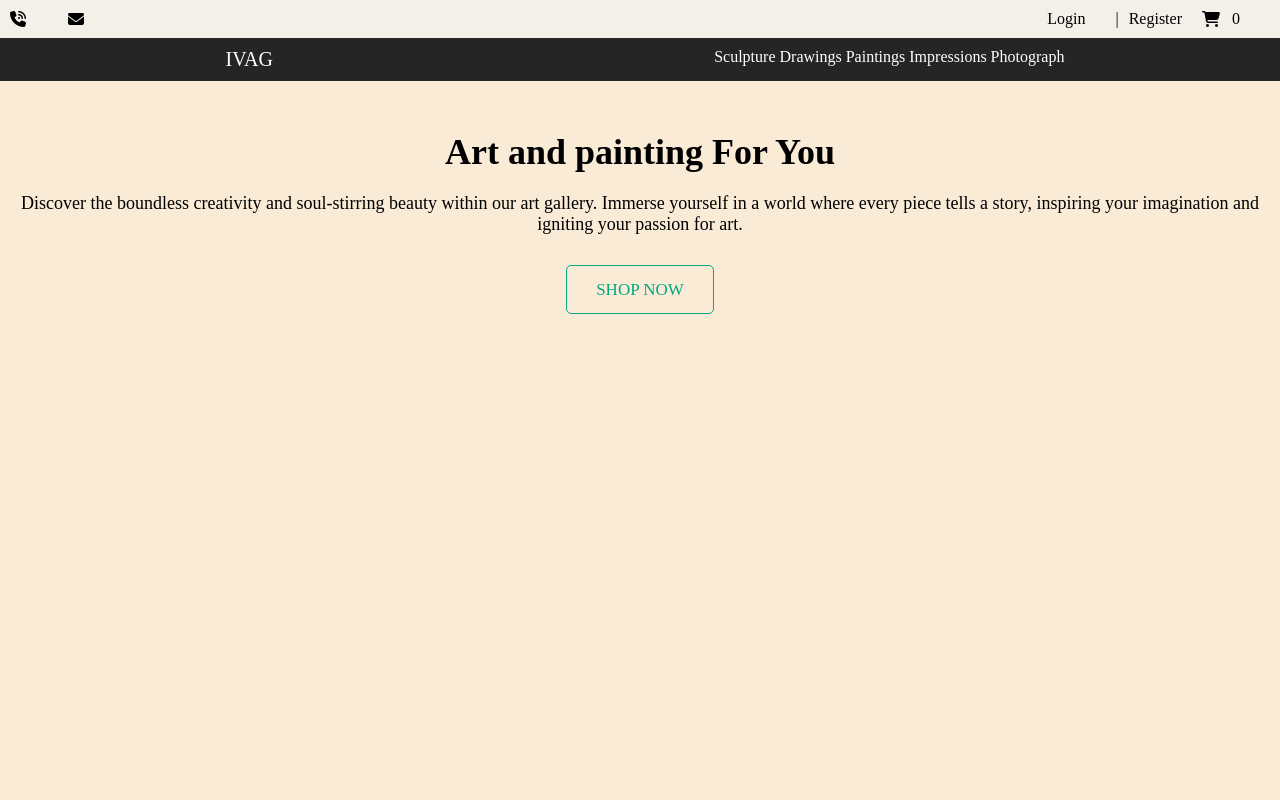
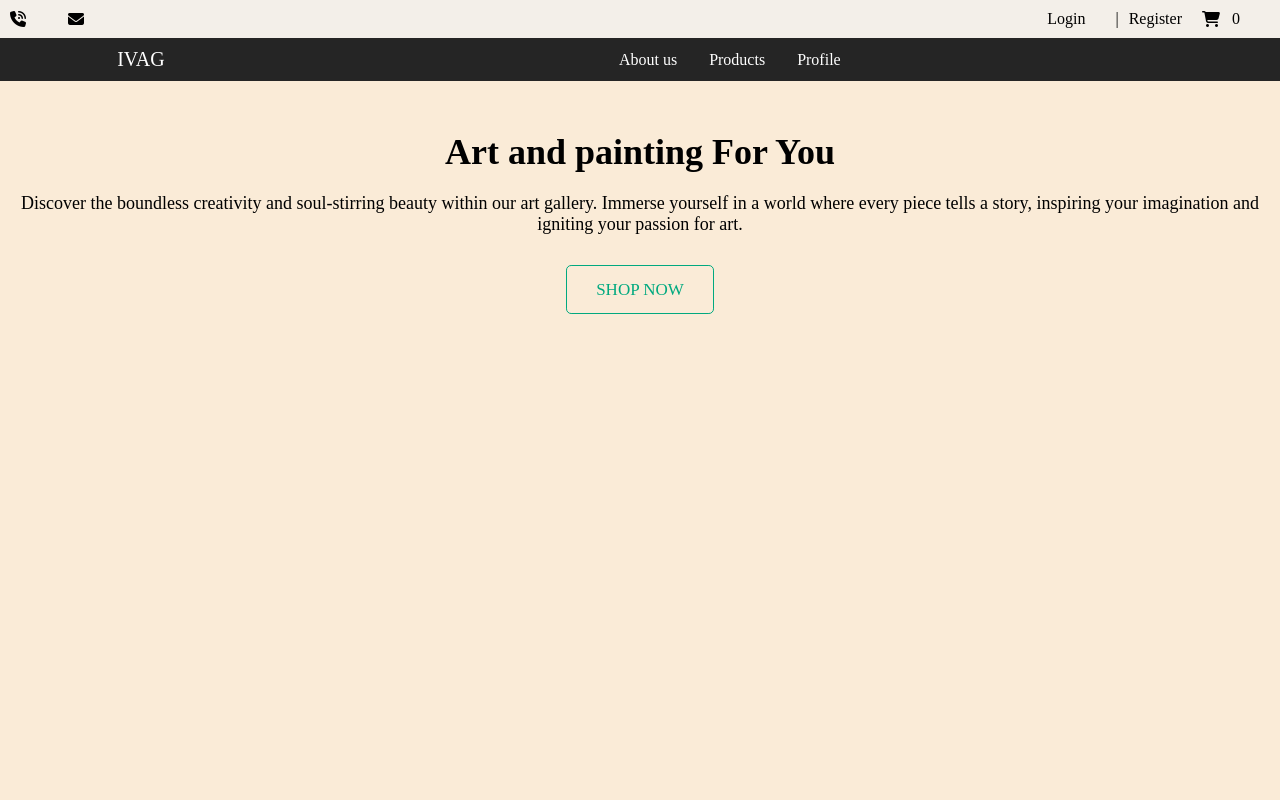
Before and after one commit to Wasim-Rana/Art-gallery, a plain HTML site: page Indus_Valley_Art_Gallery/asli_frontend/index.html in a window 1280 px wide. Shown: the top 800 px of the page. Drawn offline with Linux system fonts and the light colour scheme.

Commit message:
navigation changed

```diff
--- a/Indus_Valley_Art_Gallery/asli_frontend/index.html
+++ b/Indus_Valley_Art_Gallery/asli_frontend/index.html
@@ -24,21 +24,22 @@
                 </section>
             </div>
             <div id="nav2">
+                <a href="index.html">
+                <span class="art-gallery"> IVAG</span>
+            </a>
+                <section id="navigations">
 
-                <span class="art-gallery"> IVAG</span>
-                <section id="navi">
-
-                        <a href="">Sculpture</a>
-                        <a href="">Drawings</a>
-                        <a href="">Paintings</a>
-                        <a href="">Impressions</a>
-                        <a href="">Photograph</a>
+                        <a href="">About us</a>
+                        <a href=""></a>
+                        <a href="products.html">Products</a>
+                        <a href=""></a>
+                        <a href="">Profile</a>
 
                 </section>
 
             </div>
         </nav>
-        </header>
+    </header>
 
     <div class="main-container">
         <div class="content-intro">
--- a/Indus_Valley_Art_Gallery/asli_frontend/styles/cart.css
+++ b/Indus_Valley_Art_Gallery/asli_frontend/styles/cart.css
@@ -76,10 +76,26 @@ span {
     color: white;
     text-align: center;
     padding: 10px 0;
+    display: flex;
+    flex-grow: 1;
+    justify-content: space-evenly;
 }
 
 .art-gallery {
-    font-size: 40px;
+    padding: 5px;
+    font-size: 20px;
+    max-width: 30%;
+
+
+}
+#navigations{
+    width: 70%;
+    display: flex;
+    justify-content: center;
+    align-items: center;
+    text-align: center;
+    gap: 1rem;
+
 }
 .main-container {
     min-height: 70vh;
--- a/Indus_Valley_Art_Gallery/asli_frontend/styles/index.css
+++ b/Indus_Valley_Art_Gallery/asli_frontend/styles/index.css
@@ -80,22 +80,24 @@ span {
     padding: 10px 0;
     display: flex;
     flex-grow: 1;
-    justify-content: space-around;
+    justify-content: space-evenly;
 }
 
 .art-gallery {
+    padding: 5px;
     font-size: 20px;
-    max-width: 20%;
+    max-width: 30%;
 
 
 }
-#products{
-    min-width: 80%;
+#navigations{
+    width: 70%;
     display: flex;
     justify-content: center;
     align-items: center;
     text-align: center;
     gap: 1rem;
+
 }
 .main-container {
     text-align: center;
--- a/Indus_Valley_Art_Gallery/asli_frontend/styles/products.css
+++ b/Indus_Valley_Art_Gallery/asli_frontend/styles/products.css
@@ -77,10 +77,26 @@ span {
     color: white;
     text-align: center;
     padding: 10px 0;
+    display: flex;
+    flex-grow: 1;
+    justify-content: space-evenly;
 }
 
 .art-gallery {
-    font-size: 40px;
+    padding: 5px;
+    font-size: 20px;
+    max-width: 30%;
+
+
+}
+#navigations{
+    width: 70%;
+    display: flex;
+    justify-content: center;
+    align-items: center;
+    text-align: center;
+    gap: 1rem;
+
 }
 .main-container {
 
```
Also changed, not shown: Indus_Valley_Art_Gallery/asli_frontend/cart.html (+11 -1 lines), Indus_Valley_Art_Gallery/asli_frontend/products.html (+11 -1 lines).
